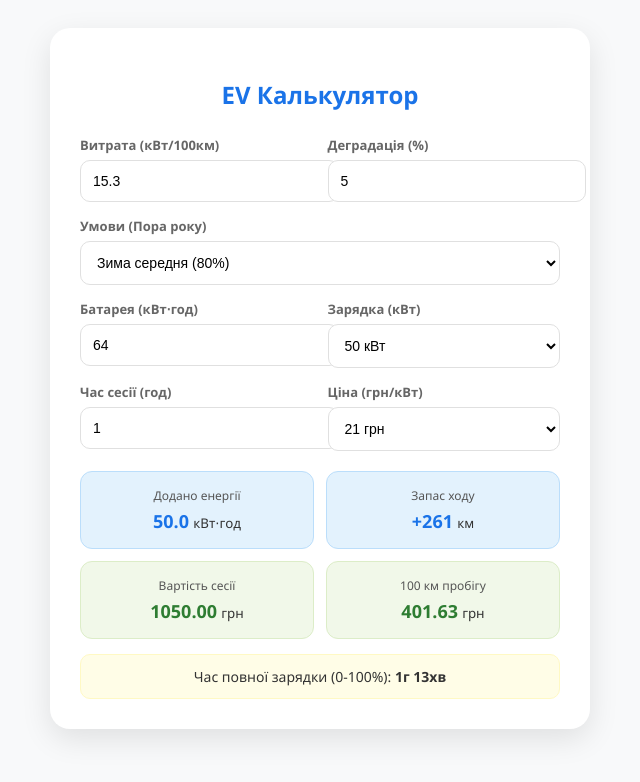
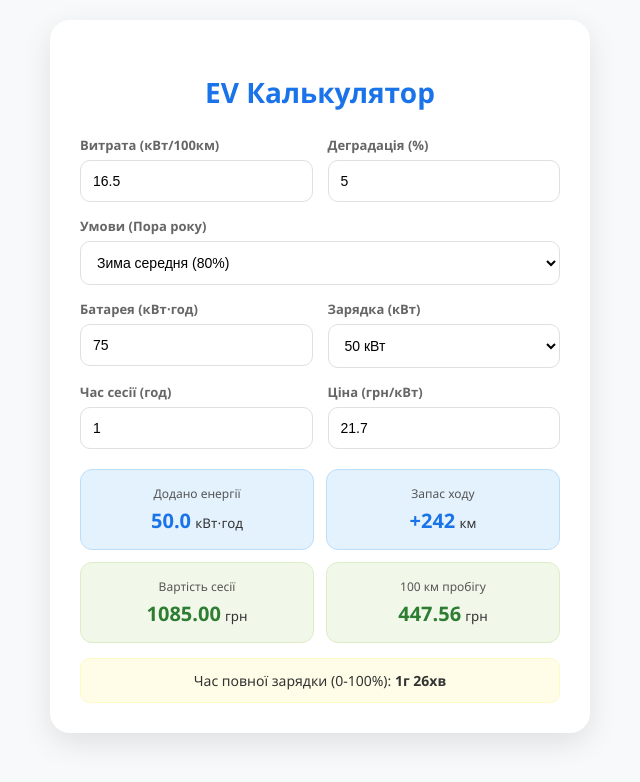
Before and after one commit to bog03072000-droid/ev-calc, a plain HTML site: page index.html in a window 1280 px wide. Shown: the whole page, without its empty margins (320-960 px from the left). Drawn offline with Linux system fonts and the light colour scheme.

Commit message:
Update index.html

```diff
--- a/index.html
+++ b/index.html
@@ -2,24 +2,30 @@
 <html lang="uk">
 <head>
     <meta charset="UTF-8">
-    <meta name="viewport" content="width=device-width, initial-scale=1.0">
-    <title>EV Expert Calculator</title>
+    <meta name="viewport" content="width=device-width, initial-scale=1.0, maximum-scale=1.0, user-scalable=no">
+    <title>EV Калькулятор</title>
+
+    <link rel="apple-touch-icon" href="https://cdn-icons-png.flaticon.com/512/1024/1024340.png">
+    <meta name="apple-mobile-web-app-capable" content="yes">
+    <meta name="apple-mobile-web-app-status-bar-style" content="default">
+    <meta name="apple-mobile-web-app-title" content="EV Calc">
+
     <style>
         :root { --primary: #1a73e8; --success: #2e7d32; --bg: #f8f9fa; }
-        body { font-family: 'Segoe UI', system-ui, sans-serif; background-color: var(--bg); display: flex; justify-content: center; padding: 20px; color: #333; }
+        body { font-family: 'Segoe UI', system-ui, sans-serif; background-color: var(--bg); display: flex; justify-content: center; padding: 20px; color: #333; margin: 0; }
         .calculator { background: #fff; padding: 30px; border-radius: 20px; box-shadow: 0 10px 30px rgba(0,0,0,0.1); max-width: 480px; width: 100%; }
-        h2 { text-align: center; color: var(--primary); margin-bottom: 25px; font-weight: 800; }
+        h2 { text-align: center; color: var(--primary); margin-bottom: 25px; font-weight: 800; font-size: 28px; }
         .grid { display: grid; grid-template-columns: 1fr 1fr; gap: 15px; margin-bottom: 20px; }
         .full { grid-column: span 2; }
         label { display: block; margin-bottom: 6px; font-weight: 600; font-size: 13px; color: #666; }
-        input, select { width: 100%; padding: 12px; border: 1px solid #e0e0e0; border-radius: 10px; font-size: 14px; background: #fff; transition: all 0.2s; }
-        input:focus { border-color: var(--primary); box-shadow: 0 0 0 3px rgba(26,115,232,0.1); outline: none; }
+        input, select { width: 100%; padding: 12px; border: 1px solid #e0e0e0; border-radius: 10px; font-size: 14px; background: #fff; transition: all 0.2s; box-sizing: border-box; }
+        input:focus { border-color: var(--primary); outline: none; box-shadow: 0 0 0 3px rgba(26,115,232,0.1); }
 
         .results-grid { display: grid; grid-template-columns: 1fr 1fr; gap: 12px; margin-top: 20px; }
         .res-card { background: #f1f8e9; padding: 15px; border-radius: 12px; text-align: center; border: 1px solid #dcedc8; }
         .res-card.blue { background: #e3f2fd; border-color: #bbdefb; }
         .res-label { font-size: 12px; color: #555; display: block; margin-bottom: 5px; }
-        .res-val { font-size: 18px; font-weight: 800; color: var(--success); }
+        .res-val { font-size: 20px; font-weight: 800; color: var(--success); }
         .blue .res-val { color: var(--primary); }
 
         .footer-info { margin-top: 15px; padding: 12px; background: #fffde7; border-radius: 10px; text-align: center; font-size: 14px; border: 1px solid #fff9c4; }
@@ -33,7 +39,7 @@
     <div class="grid">
         <div class="form-group">
             <label>Витрата (кВт/100км)</label>
-            <input type="number" id="cons" value="15.3" step="0.1" oninput="calc()">
+            <input type="number" id="cons" value="16.5" step="0.1" oninput="calc()">
         </div>
         <div class="form-group">
             <label>Деградація (%)</label>
@@ -49,17 +55,16 @@
         </div>
         <div class="form-group">
             <label>Батарея (кВт⋅год)</label>
-            <input type="number" id="cap" value="64" oninput="calc()">
+            <input type="number" id="cap" value="75" oninput="calc()">
         </div>
         <div class="form-group">
             <label>Зарядка (кВт)</label>
             <select id="pwr" onchange="calc()">
-                <option value="2.1">2.1 кВт</option>
-                <option value="3.2">3.2 кВт</option>
-                <option value="10.9">10.9 кВт</option>
+                <option value="11">11 кВт</option>
                 <option value="22">22 кВт</option>
                 <option value="50" selected>50 кВт</option>
-                <option value="160">160 кВт</option>
+                <option value="120">120 кВт</option>
+                <option value="250">250 кВт</option>
             </select>
         </div>
         <div class="form-group">
@@ -68,12 +73,7 @@
         </div>
         <div class="form-group">
             <label>Ціна (грн/кВт)</label>
-            <select id="price" onchange="calc()">
-                <option value="3.8">3.8 грн</option>
-                <option value="20">20 грн</option>
-                <option value="21" selected>21 грн</option>
-                <option value="22">22 грн</option>
-            </select>
+            <input type="number" id="price" value="21.7" step="0.1" oninput="calc()">
         </div>
     </div>
 
@@ -116,11 +116,8 @@
 
         const range = (cons > 0) ? (energy / (cons / 100)) * season : 0;
         const sessionCost = energy * price;
-
-        // Розрахунок вартості 100 км з урахуванням втрат взимку
         const cost100 = (cons / season) * price;
 
-        // Повна зарядка
         const fHDec = actualCap / pwr;
         const h = Math.floor(fHDec);
         const m = Math.round((fHDec - h) * 60);
```
